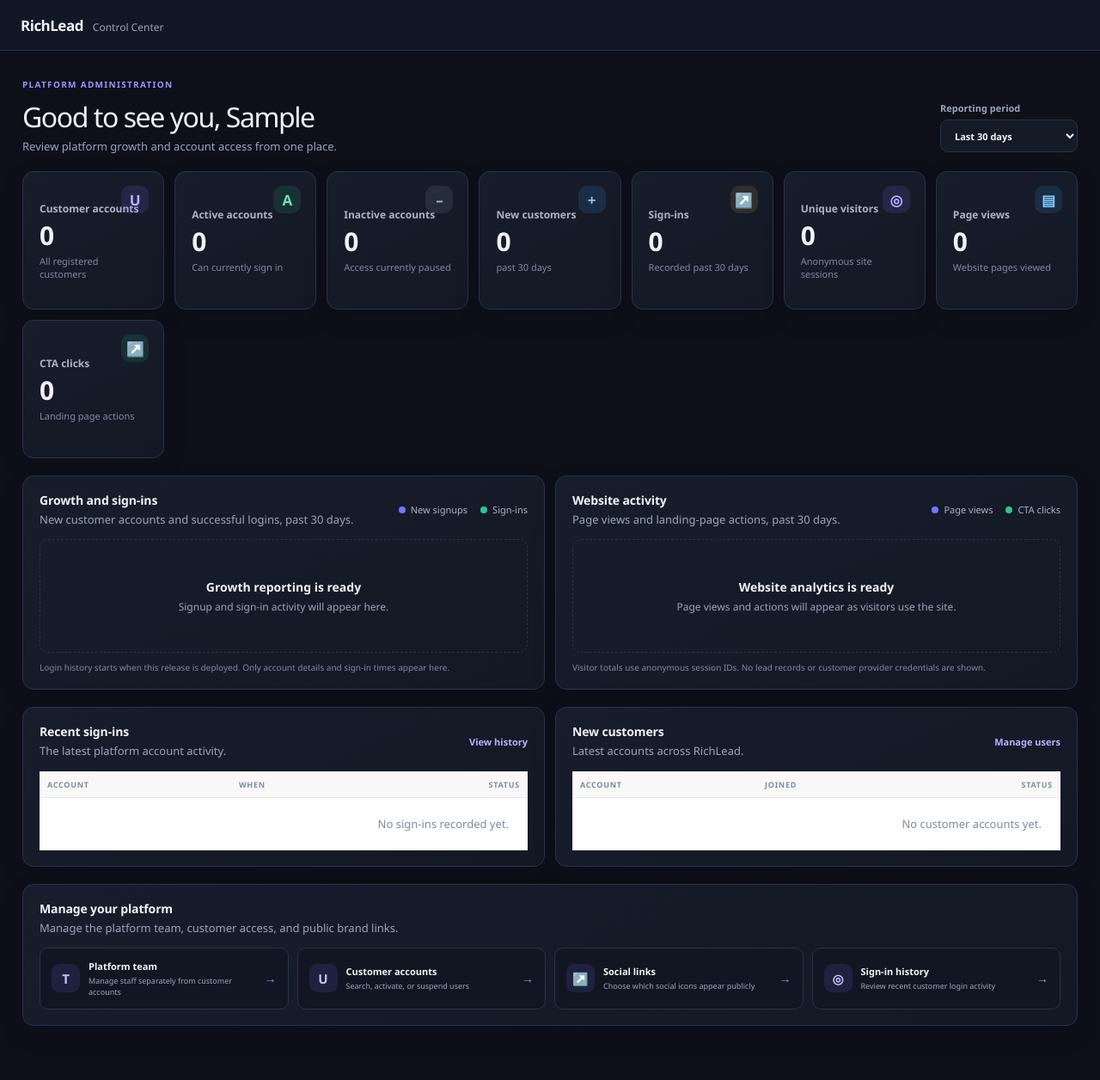
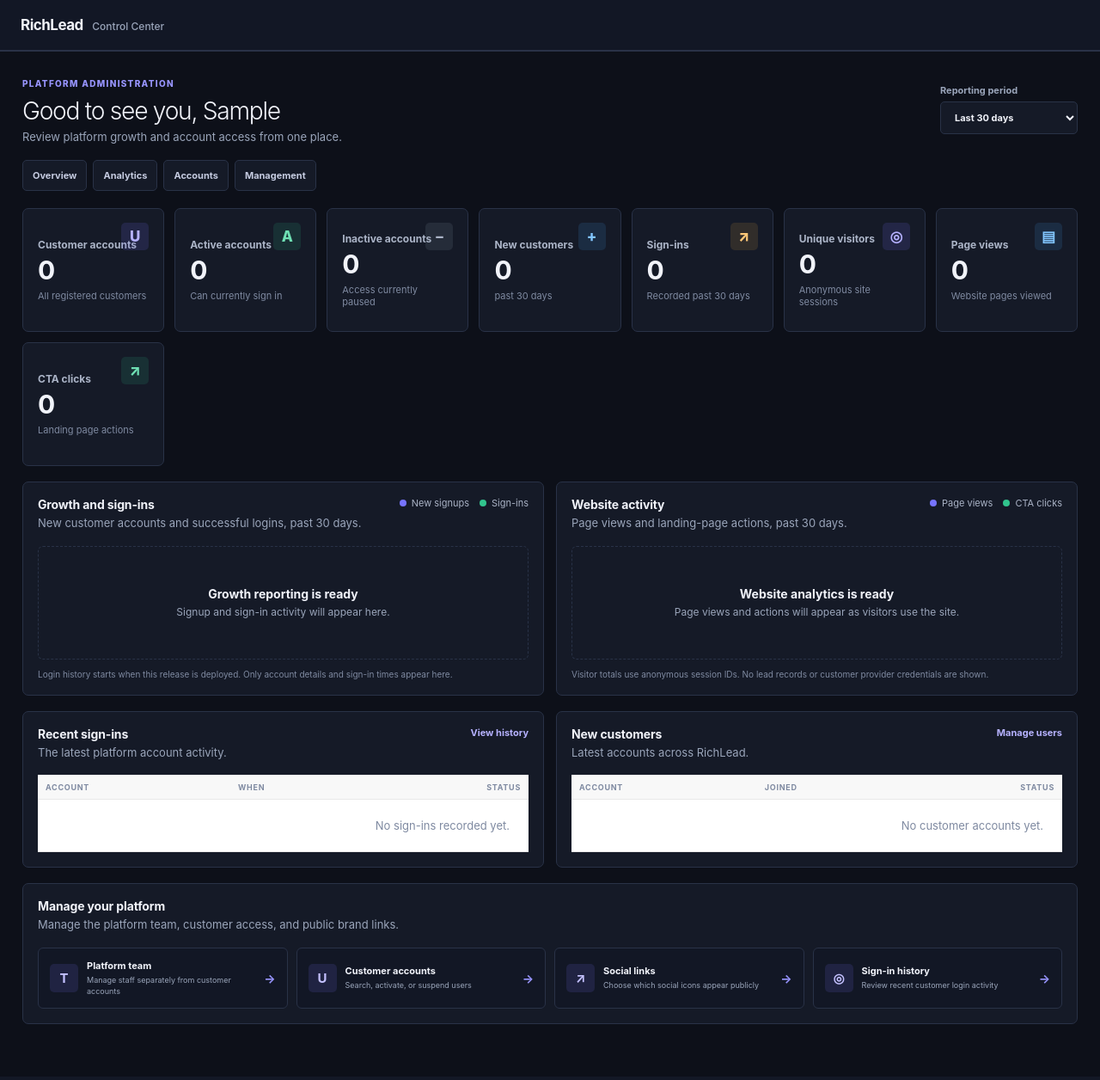
Before and after one commit to faizan-ali-dev/RichLead, a Django app: template backend/admin_dashboard/templates/admin_dashboard/index.html in a window 1280 px wide. Shown: the whole page at 86% size. Run offline with Django 5.2, Linux system fonts and the light colour scheme; the template is opened without the code that fills it, so the values that code supplies are empty; the visitor is signed in with stand-in values (Sample User, id 1); data comes from the database, SQL or seed files in the repository; parts of the project's set-up code (start-up, migrations or seed data) failed here and were passed over.

Commit message:
Polish admin charts and simplify workspace surfaces

```diff
--- a/backend/admin_dashboard/templates/admin/base_site.html
+++ b/backend/admin_dashboard/templates/admin/base_site.html
@@ -4,4 +4,4 @@
 {% block branding %}<div id="site-name"><a href="{% url 'admin:index' %}">RichLead <span>Control Center</span></a></div>{% endblock %}
 {% block nav-global %}{% endblock %}
 {% block bodyclass %}{{ block.super }} richlead-admin{% endblock %}
-{% block extrastyle %}{{ block.super }}<link rel="stylesheet" href="/richlead-admin.css">{% endblock %}
+{% block extrastyle %}{{ block.super }}<link rel="stylesheet" href="/richlead-admin.css?v=20261003">{% endblock %}
--- a/backend/admin_dashboard/templates/admin_dashboard/index.html
+++ b/backend/admin_dashboard/templates/admin_dashboard/index.html
@@ -26,7 +26,14 @@
     </form>
   </header>
 
-  <section class="rl-metrics" aria-label="Platform summary">
+  <nav class="rl-admin-nav" aria-label="Dashboard sections">
+    <a href="#overview">Overview</a>
+    <a href="#analytics">Analytics</a>
+    <a href="#accounts">Accounts</a>
+    <a href="#management">Management</a>
+  </nav>
+
+  <section class="rl-metrics" id="overview" aria-label="Platform summary">
     <article class="rl-card rl-metric"><span class="rl-card-label">Customer accounts</span><strong>{{ dashboard.total_users }}</strong><span class="rl-card-meta">All registered customers</span><i class="rl-icon rl-purple">U</i></article>
     <article class="rl-card rl-metric"><span class="rl-card-label">Active accounts</span><strong>{{ dashboard.active_users }}</strong><span class="rl-card-meta">Can currently sign in</span><i class="rl-icon rl-green">A</i></article>
     <article class="rl-card rl-metric"><span class="rl-card-label">Inactive accounts</span><strong>{{ dashboard.inactive_users }}</strong><span class="rl-card-meta">Access currently paused</span><i class="rl-icon rl-muted-icon">–</i></article>
@@ -37,7 +44,7 @@
     <article class="rl-card rl-metric"><span class="rl-card-label">CTA clicks</span><strong>{{ dashboard.cta_clicks }}</strong><span class="rl-card-meta">Landing page actions</span><i class="rl-icon rl-green">↗</i></article>
   </section>
 
-  <section class="rl-charts-grid">
+  <section class="rl-charts-grid" id="analytics">
     <article class="rl-card rl-chart-card">
       <div class="rl-section-head">
         <div><h2>Growth and sign-ins</h2><p>New customer accounts and successful logins, {{ dashboard.range_label }}.</p></div>
@@ -48,7 +55,7 @@
           {% for point in dashboard.points %}
             <div class="rl-point" title="{{ point.label }}: {{ point.signups }} signups, {{ point.logins }} sign-ins">
               <div class="rl-bar-area"><span class="rl-bar rl-bar-signups" style="height: {{ point.signup_height }}%"></span><span class="rl-bar rl-bar-logins" style="height: {{ point.login_height }}%"></span></div>
-              <span class="rl-axis-label">{{ point.label }}</span>
+              <span class="rl-axis-label" {% if not point.show_label %}aria-hidden="true"{% endif %}>{% if point.show_label %}{{ point.label }}{% endif %}</span>
             </div>
           {% endfor %}
         </div>
@@ -68,7 +75,7 @@
           {% for point in dashboard.points %}
             <div class="rl-point" title="{{ point.label }}: {{ point.page_views }} page views, {{ point.clicks }} CTA clicks">
               <div class="rl-bar-area"><span class="rl-bar rl-bar-signups" style="height: {{ point.page_view_height }}%"></span><span class="rl-bar rl-bar-logins" style="height: {{ point.click_height }}%"></span></div>
-              <span class="rl-axis-label">{{ point.label }}</span>
+              <span class="rl-axis-label" {% if not point.show_label %}aria-hidden="true"{% endif %}>{% if point.show_label %}{{ point.label }}{% endif %}</span>
             </div>
           {% endfor %}
         </div>
@@ -79,7 +86,7 @@
     </article>
   </section>
 
-  <section class="rl-lower-grid">
+  <section class="rl-lower-grid" id="accounts">
     <article class="rl-card rl-table-card">
       <div class="rl-section-head"><div><h2>Recent sign-ins</h2><p>The latest platform account activity.</p></div><a class="rl-view-link" href="{% url 'admin:admin_dashboard_loginactivity_changelist' %}">View history</a></div>
       <div class="rl-table-wrap">
@@ -105,7 +112,7 @@
     </article>
   </section>
 
-  <section class="rl-card rl-manage-card">
+  <section class="rl-card rl-manage-card" id="management">
     <div class="rl-section-head"><div><h2>Manage your platform</h2><p>Manage the platform team, customer access, and public brand links.</p></div></div>
     <div class="rl-shortcuts">
       <a href="{% url 'admin:admin_dashboard_platformteammember_changelist' %}"><span class="rl-shortcut-icon">T</span><span><strong>Platform team</strong><small>Manage staff separately from customer accounts</small></span><b aria-hidden="true">→</b></a>
--- a/backend/admin_dashboard/templatetags/dashboard_tags.py
+++ b/backend/admin_dashboard/templatetags/dashboard_tags.py
@@ -79,8 +79,10 @@ def richlead_admin_summary(context):
         event_window.filter(event_type='cta_click'), 'created_at', truncation, tz,
     )
 
+    buckets = list(_bucket_dates(start_day, today, monthly))
+    label_step = 1 if days <= 7 or monthly else 5 if days <= 30 else 10
     points = []
-    for bucket in _bucket_dates(start_day, today, monthly):
+    for index, bucket in enumerate(buckets):
         signup_count = signups.get(bucket, 0)
         login_count = logins.get(bucket, 0)
         page_view_count = page_views.get(bucket, 0)
@@ -88,6 +90,7 @@ def richlead_admin_summary(context):
         label = bucket.strftime('%b') if monthly else bucket.strftime('%b %d').replace(' 0', ' ')
         points.append({
             'label': label,
+            'show_label': index % label_step == 0 or index == len(buckets) - 1,
             'signups': signup_count,
             'logins': login_count,
             'page_views': page_view_count,
--- a/components/LayoutWrapper.jsx
+++ b/components/LayoutWrapper.jsx
@@ -87,7 +87,7 @@ export default function LayoutWrapper({ children }) {
   }
 
   return (
-    <div className={styles.layout}>
+    <div className={styles.layout} data-app-shell="true">
       <Sidebar />
       <div className={styles.mainContent}>
         <TopNav theme={theme} themePreference={themePreference} onToggleTheme={toggleTheme} />
--- a/public/richlead-admin.css
+++ b/public/richlead-admin.css
@@ -63,3 +63,53 @@ body.richlead-admin #changelist-filter h2, body.richlead-admin .module caption {
 @media (max-width: 760px) { .rl-charts-grid { grid-template-columns: 1fr; } }
 @media (max-width: 650px) { body.richlead-admin #content { padding: 19px 13px 30px; }.rl-heading { align-items: stretch; flex-direction: column; }.rl-range { max-width: 220px; }.rl-lower-grid { grid-template-columns: 1fr; }.rl-metric { min-height: 112px; padding: 14px; }.rl-metric strong { font-size: 26px; }.rl-section-head { align-items: flex-start; flex-direction: column; }.rl-legend { margin-top: 2px; }.rl-chart { grid-auto-columns: 26px; }.rl-point { min-width: 24px; } }
 @media (prefers-reduced-motion: reduce) { .rl-bar, .rl-shortcuts > a { transition: none; } }
+
+/* Refined platform control center */
+body.richlead-admin { font-family: Inter, -apple-system, BlinkMacSystemFont, "Segoe UI", sans-serif; }
+body.richlead-admin #header { position: sticky; z-index: 20; top: 0; box-shadow: 0 1px 0 #293247; }
+body.richlead-admin #content { max-width: 1680px; }
+.rl-admin { gap: 18px; }
+.rl-heading { align-items: center; }
+.rl-heading h1 { font-size: clamp(25px, 2.2vw, 32px); }
+.rl-admin-nav { display: flex; flex-wrap: wrap; gap: 7px; padding-bottom: 2px; }
+.rl-admin-nav a { scroll-margin-top: 72px; }
+.rl-admin [id] { scroll-margin-top: 72px; }
+.rl-admin-nav a { display: inline-flex; min-height: 34px; align-items: center; padding: 0 11px; border: 1px solid var(--rl-border); border-radius: 5px; background: #151a27; color: #c5cbe0; font-size: 11px; font-weight: 650; transition: border-color .15s, color .15s, background .15s; }
+.rl-admin-nav a:hover { border-color: #7774ff; background: #1b2030; color: #fff; }
+.rl-range select { border-radius: 5px; }
+.rl-card, .rl-metric { border-radius: 7px; background: #151a27; box-shadow: none; }
+.rl-metric { min-height: 112px; padding: 15px 17px; }
+.rl-icon { border-radius: 5px; }
+.rl-chart-card, .rl-table-card, .rl-manage-card, .rl-models-card { padding: 17px; }
+.rl-charts-grid, .rl-lower-grid { gap: 14px; }
+.rl-section-head { align-items: flex-start; margin-bottom: 16px; }
+.rl-section-head h2 { font-size: 14px; }
+.rl-section-head p { max-width: 540px; line-height: 1.5; }
+.rl-legend { justify-content: flex-end; gap: 12px; }
+.rl-chart { min-height: 220px; padding: 14px 7px 0; scrollbar-width: thin; scrollbar-color: #3b4560 transparent; scroll-snap-type: x proximity; }
+.rl-point { height: 198px; grid-template-rows: minmax(0, 1fr) 18px; gap: 7px; scroll-snap-align: center; }
+.rl-axis-label { min-height: 16px; font-size: 10px; line-height: 16px; }
+.rl-bar { border-radius: 2px 2px 0 0; }
+.rl-table tbody tr { transition: background .12s ease; }
+.rl-table tbody tr:hover { background: #1b2130; }
+.rl-status { padding: 3px 7px; border-radius: 4px; }
+.rl-shortcuts > a { border-radius: 6px; background: #121725; }
+.rl-shortcuts > a:hover { transform: translateY(-1px); }
+.rl-shortcut-icon { border-radius: 5px; }
+.rl-models-card .module { border-radius: 6px; background: #121725; }
+.rl-first-run { border-radius: 6px; }
+body.richlead-admin #content input:not([type=checkbox]):not([type=radio]),
+body.richlead-admin #content select,
+body.richlead-admin #content textarea { border-radius: 5px; }
+body.richlead-admin :is(a, button, input, select, textarea):focus-visible { outline: 2px solid #8a86ff; outline-offset: 2px; }
+body.richlead-admin #changelist table thead th,
+body.richlead-admin #result_list thead th { position: sticky; top: 0; background: #1b2232; }
+body.richlead-admin #changelist table tbody tr:hover,
+body.richlead-admin #result_list tbody tr:hover { background: #20283a; }
+body.richlead-admin .module, body.richlead-admin .inline-group, body.richlead-admin .results { border-radius: 6px; }
+body.richlead-admin .object-tools a, body.richlead-admin .submit-row input, body.richlead-admin .button, body.richlead-admin input[type=submit] { border-radius: 5px; }
+@media (max-width: 760px) {
+  .rl-admin-nav { gap: 6px; }
+  .rl-admin-nav a { min-height: 32px; padding: 0 9px; }
+  .rl-chart { min-height: 205px; }
+}
```
Also changed, not shown: app/dashboard/page.module.css (+7 -7 lines), app/globals.css (+9 -0 lines), app/page.module.css (+20 -0 lines), components/StatCard.module.css (+4 -5 lines).
